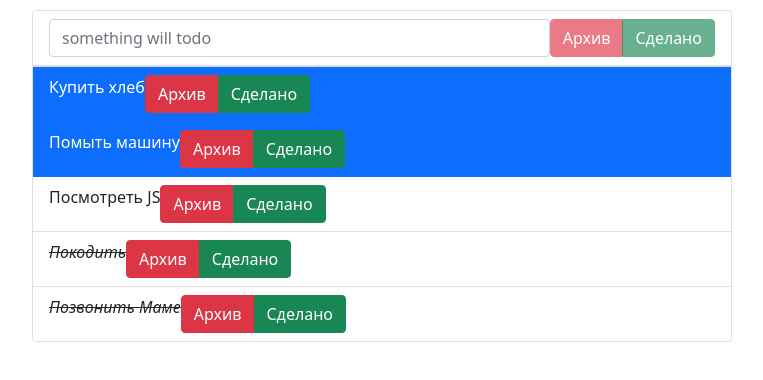
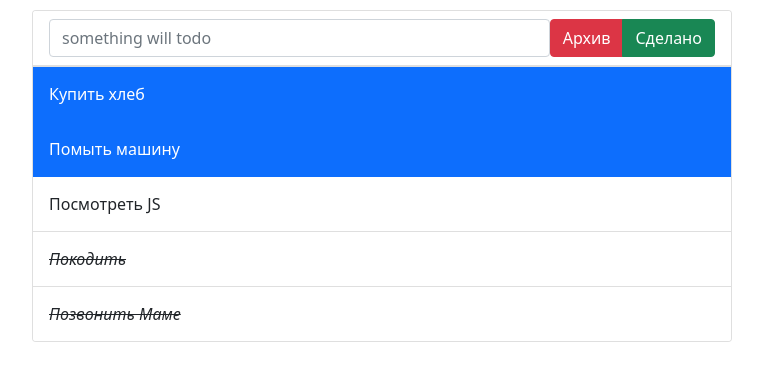
Before and after one commit to IbragimDodov/constcodeToDo, a plain HTML site: page index.html in a window 1280 px wide. Shown: the whole page, without its empty margins (258-1021 px from the left). Drawn offline with nearby package versions, Linux system fonts and the light colour scheme.

Commit message:
some changes

```diff
--- a/Application.js
+++ b/Application.js
@@ -5,15 +5,37 @@ class Application {
     this.el.innerHTML = '';
     this.el.append(this.getBasicDOM());
 
+    const panelElement = this.el.querySelector('[data-panel]');
+    panelElement.querySelector('[data-button="done"]').addEventListener('click',
+      event =>  {
+        for(let item of this.list) {
+          if(item.selected) {
+            item.done = !item.done;
+            item.selected = false;
+          }
+        }
+
+        this.update();
+    })
+
+
     this.list = [
-      { id: 1, content: 'Купить хлеб', selected: true, done: false },
-      { id: 2, content: 'Помыть машину', selected: true, done: false },
-      { id: 3, content: 'Посмотреть JS', selected: false, done: false },
-      { id: 4, content: 'Покодить', selected: false, done: true },
-      { id: 5, content: 'Позвонить Маме', selected: false, done: true }
+      { id: 1, content: 'Купить хлеб', selected: true, done: false, archived: false },
+      { id: 2, content: 'Помыть машину', selected: true, done: false, archived: false },
+      { id: 3, content: 'Посмотреть JS', selected: false, done: false, archived: false },
+      { id: 4, content: 'Покодить', selected: false, done: true, archived: false },
+      { id: 5, content: 'Позвонить Маме', selected: false, done: true, archived: false }
     ];
 
     this.update()
+  }
+
+  get someSelected () {
+    return this.items.some(item => item.selected);
+  }
+
+  get items () {
+    return this.list.filter(item => !item.archived);
   }
 
   update() {
@@ -21,7 +43,9 @@ class Application {
     const ulElement = this.el.querySelector('[data-items]');
     ulElement.innerHTML = '';
 
-    for (const item of this.list) {
+    for (const item of this.items) {
+
+
       const liElement = this.getItemDOM(item);
       ulElement.append(liElement);
 
@@ -34,14 +58,16 @@ class Application {
       }
 
       liElement.addEventListener('click', function (event) {
+
         if (event.target.tagName === 'BUTTON') {
           const action = event.target.getAttribute('data-button');
 
           if (action === 'archive') {
+            item.archived = true;
+            app.update();
+          } else if (action === 'done') {
             item.done = !item.done;
             app.update();
-          } else if (action === 'done') {
-
           }
 
         }
@@ -51,15 +77,23 @@ class Application {
         }
       })
     }
+
+    const panelElement = this.el.querySelector('[data-panel]');
+    const buttonElements = panelElement.querySelectorAll('[data-button]');
+
+    buttonElements.forEach(item => item.removeAttribute('disabled'));
+    if(!this.someSelected) {
+      buttonElements.forEach(item => item.setAttribute('disabled', true));
+    }
   }
 
   getItemDOM (item) {
     const ulElement = document.createElement('div');
     ulElement.innerHTML = `
       <li class="list-group-item">
-        <div class="d-flex w-100 justify-content between">
+        <div class="list-group-items-wrapper">
           <span>${item.content}</span>
-          <div class="btn-group" role="group">
+          <div class="btn-group" role="group" ${this.someSelected ? "style ='visibility:hidden'" : ''}>
             <button type="button" class="btn btn-danger" data-button="archive">Архив</button>
             <button type="button" class="btn btn-success" data-button="done">Сделано</button>
           </div>
@@ -78,9 +112,9 @@ class Application {
             <li class="list-group-item">
               <div class="d-flex">
                 <input type="text" class="form-control" placeholder="something will todo"/>
-                <div class="btn-group">
-                  <button type="button" disabled class="btn btn-danger">Архив</button>
-                  <button type="button" disabled class="btn btn-success">Сделано</button>
+                <div class="btn-group" data-panel>
+                  <button type="button" class="btn btn-danger" data-button="archive">Архив</button>
+                  <button type="button" class="btn btn-success" data-button="done">Сделано</button>
                 </div>
               </div>
             </li>
--- a/style.css
+++ b/style.css
@@ -2,3 +2,13 @@
   font-style: oblique;
   text-decoration: line-through;
 }
+
+.list-group-items-wrapper {
+  display: flex;
+  justify-content: space-between;
+  align-items: center;
+}
+
+.dispNone {
+  visibility: hidden;
+}
```
